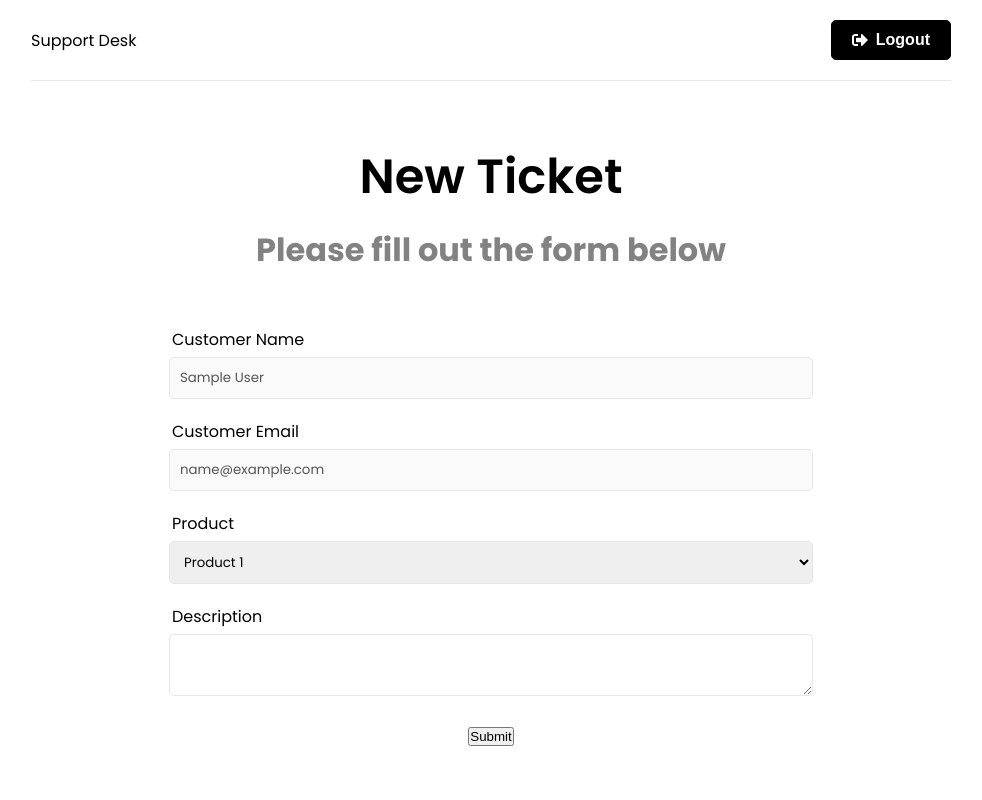
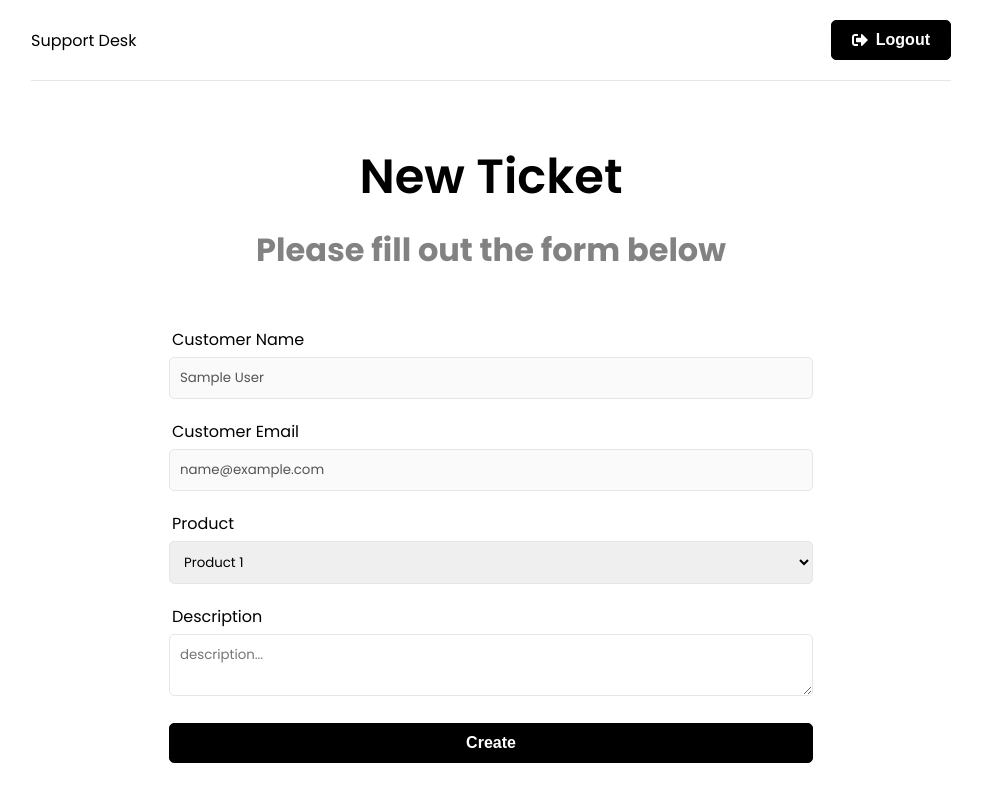
Before and after one commit to Farahat612/brad-react, a React (Create React App) app in the folder support-desk/frontend/: page /new-ticket in a window 1280 px wide. Shown: the whole page, without its empty margins (149-1131 px from the left). Built offline with nearby package versions, Linux system fonts and the light colour scheme; sample sign-in values are in the browser's storage.

Commit message:
NewTicket Page done - no redux management

```diff
--- a/support-desk/frontend/src/pages/NewTicket.jsx
+++ b/support-desk/frontend/src/pages/NewTicket.jsx
@@ -13,6 +13,17 @@ const NewTicket = () => {
     product: 'product1',
     description: '',
   })
+
+  // Handle form submission
+  const handleSubmit = (e) => {
+    e.preventDefault()
+    // Check if the description is empty
+    if (!ticket.description) {
+      return toast.error('Please provide a description')
+    }
+    // Create a new ticket
+    console.log(ticket)
+  }
 
   return (
     <>
@@ -43,7 +54,7 @@ const NewTicket = () => {
             disabled
           />
         </div>
-        <form>
+        <form onSubmit={handleSubmit}>
           <div className='form-group'>
             <label htmlFor='product'>Product</label>
             <select
@@ -62,6 +73,8 @@ const NewTicket = () => {
           <div className='form-group'>
             <label htmlFor='description'>Description</label>
             <textarea
+              className='form-control'
+              placeholder='description...'
               id='description'
               name='description'
               value={ticket.description}
@@ -70,7 +83,9 @@ const NewTicket = () => {
               }
             ></textarea>
           </div>
-          <button type='submit'>Submit</button>
+          <div className='form-group'>
+            <button type='submit' className='btn btn-block'>Create</button>
+          </div>
         </form>
       </section>
     </>
```
